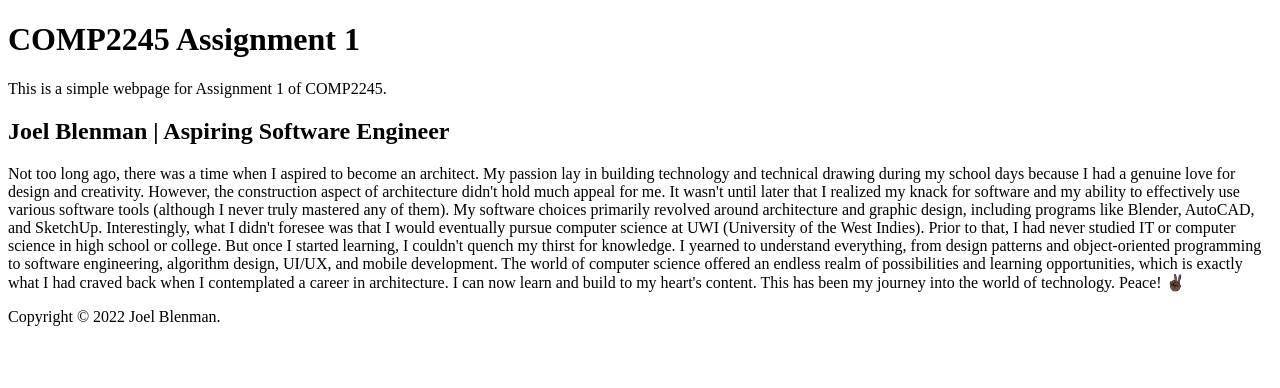
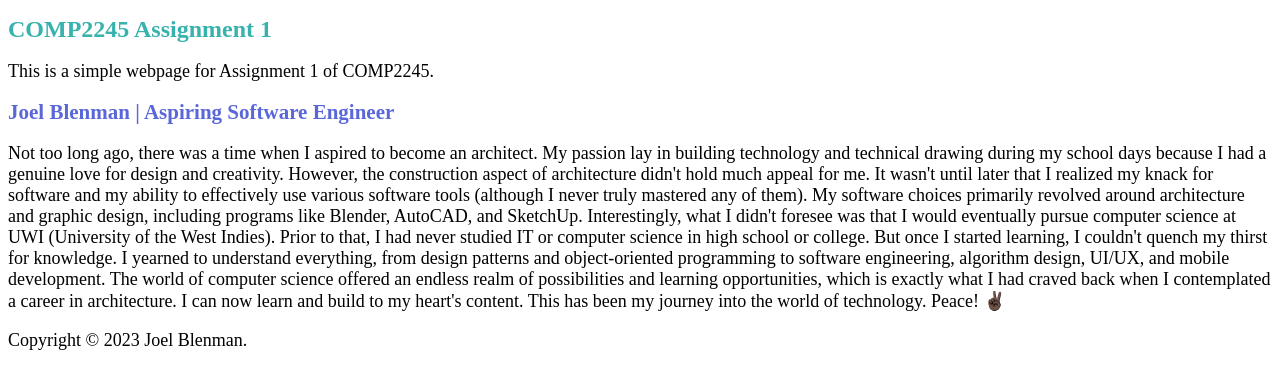
Before and after one commit to b13nmaN/comp2245-assignment1, a plain HTML site: page index.html in a window 1280 px wide. Drawn offline with Linux system fonts and the light colour scheme.

Commit message:
renamed style.css --> styles.css

```diff
--- a/index.html
+++ b/index.html
@@ -2,6 +2,7 @@
 <html lang="en">
 
 <head>
+    <link rel="stylesheet" type="text/css" href="styles.css">
     <meta charset="UTF-8">
     <meta name="viewport" content="width=device width, initial-scale=1.0">
     <title>COMP2245 Assignment 1</title>
@@ -37,7 +38,7 @@
         </p>
     </main>
     <footer>
-        <p>Copyright &copy; 2022 Joel Blenman.</p>
+        <p>Copyright &copy; 2023 Joel Blenman.</p>
     </footer>
 </body>
 
--- /dev/null
+++ b/styles.css
@@ -0,0 +1,18 @@
+/* styles.css */
+
+/* Level 1 heading (h1) */
+h1 {
+    font-size: 24px;
+    color: #38B2AC;
+}
+
+/* Level 2 heading (h2) */
+h2 {
+    font-size: 21px;
+    color: #5A67D8;
+}
+
+/* Paragraph (p) */
+p {
+    font-size: 18px;
+}
```
